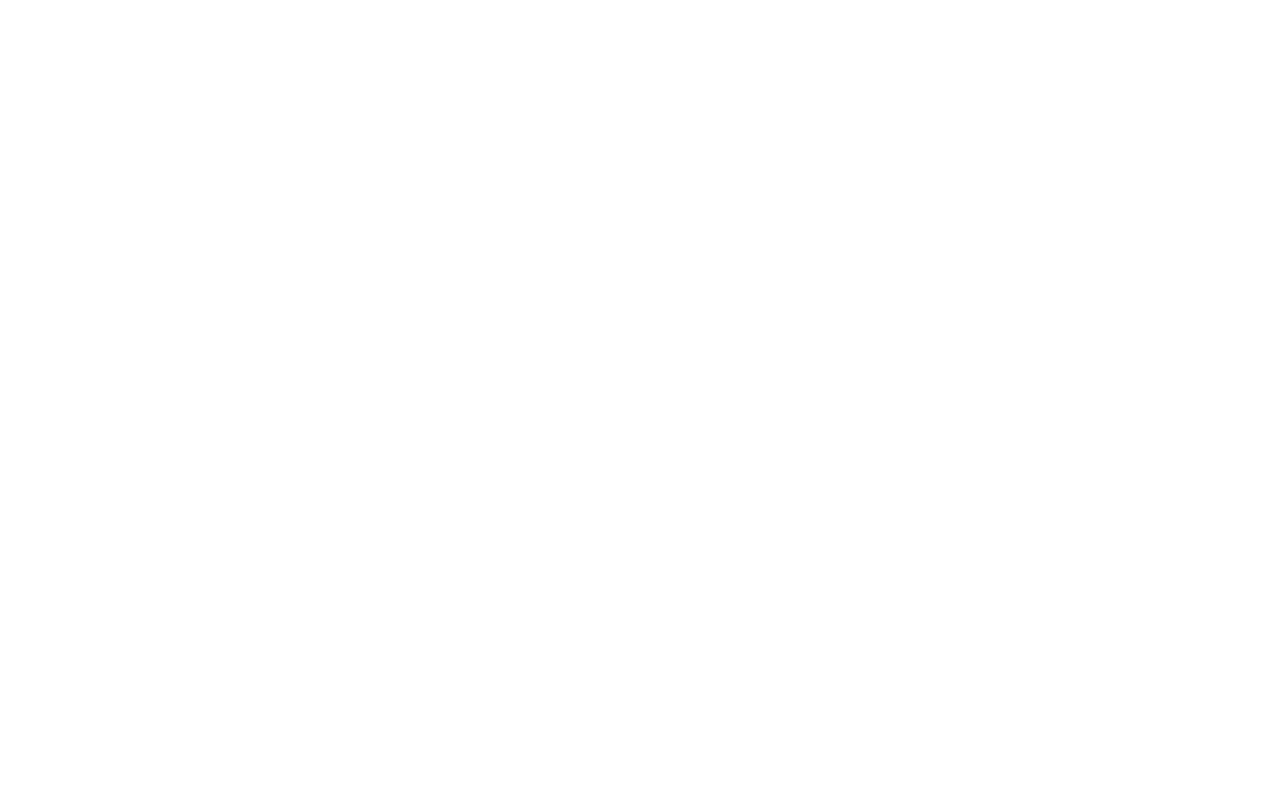
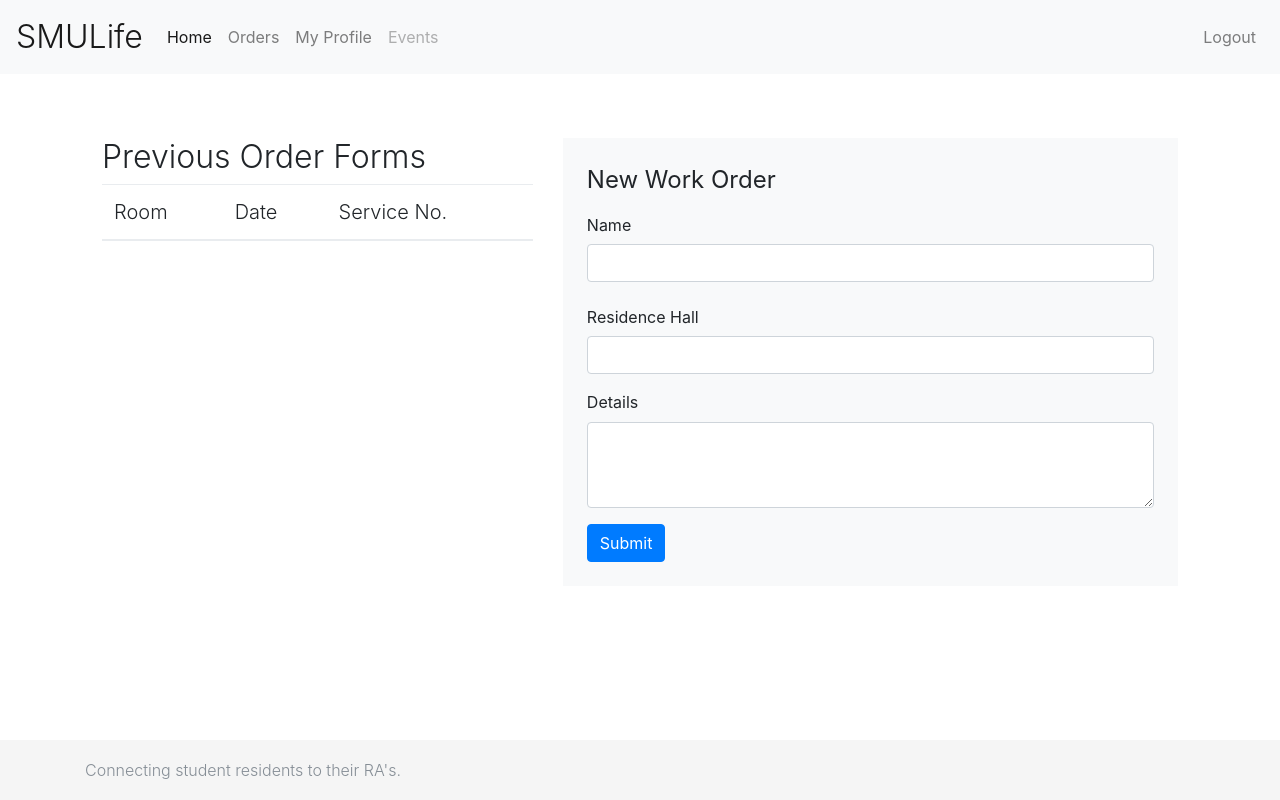
Before and after one commit to austinchenCS/SMULife, an Angular app in the folder frontend/: page /order in a window 1280 px wide. Before the commit this address led to /. Built offline with nearby package versions, Linux system fonts and the light colour scheme.

Commit message:
added really basic work order page

```diff
--- a/frontend/src/app/app.component.css
+++ b/frontend/src/app/app.component.css
@@ -1,6 +1,6 @@
 html {
     position: relative;
-    min-height:100%;
+    height: 100%;
 }
 body {
     margin-bottom: 60px;
--- a/frontend/src/app/components/components-routes.ts
+++ b/frontend/src/app/components/components-routes.ts
@@ -1,10 +1,12 @@
 import { FrontpageComponent } from './frontpage/frontpage.component';
 import { ResidentsPageComponent } from './residents-page/residents-page.component';
 import { ProfileComponent } from './profile/profile.component';
+import { OrderComponent } from './order/order.component';
 import { Routes } from "@angular/router";
 
 export const COMPONENTS_ROUTES : Routes = [
     { path: 'profile', component: ProfileComponent },
     { path: 'residents', component: ResidentsPageComponent },
-    { path: 'frontpage', component: FrontpageComponent }
+    { path: 'frontpage', component: FrontpageComponent },
+    { path: 'order', component: OrderComponent }
 ];
--- a/frontend/src/app/components/components.module.ts
+++ b/frontend/src/app/components/components.module.ts
@@ -9,6 +9,7 @@ import { FormsModule } from '@angular/forms';
 import { RouterModule } from '@angular/router';
 import { DomainModule } from '../domain';
 import { COMPONENTS_ROUTES } from './components-routes';
+import { OrderComponent } from './order/order.component';
 
 @NgModule({
     imports: [
@@ -22,7 +23,8 @@ import { COMPONENTS_ROUTES } from './components-routes';
         FooterComponent,
         FrontpageComponent,
         ProfileComponent,
-        ResidentsPageComponent
+        ResidentsPageComponent,
+        OrderComponent
     ],
     exports: [
     ]
--- a/frontend/src/app/components/header/header.component.html
+++ b/frontend/src/app/components/header/header.component.html
@@ -9,7 +9,7 @@
         <a class="nav-link" href [routerLink]="'/residents'" >Home <span class="sr-only">(current)</span></a>
       </li>
       <li class="nav-item">
-        <a class="nav-link disabled" href [routerLink]="">Orders</a>
+        <a class="nav-link" href [routerLink]="'/order'">Orders</a>
       </li>
       <li class="nav-item">
         <a class="nav-link" href [routerLink]="'/profile'" >My Profile</a>
--- /dev/null
+++ b/frontend/src/app/components/order/order.component.html
@@ -0,0 +1,38 @@
+<app-header></app-header>
+<div class="container jumbotron bg-white mb-0">
+  <div class="row">
+    <div class="col-md-5">
+      <h3 class="display-4" style="font-size:2em;">Previous Order Forms</h3>
+      <table class="table">
+          <thead>
+            <tr>
+              <th class="lead" scope="col"><a>Room</a></th>
+              <th class="lead" scope="col">Date</th>
+              <th class="lead" scope="col">Service No.</th>
+            </tr>
+          </thead>
+          <tbody>
+          </tbody>
+        </table>
+    </div>
+    <div class="col-md-7">
+        <form class="bg-light p-4">
+          <legend>New Work Order</legend>
+          <div class="form-group">
+            <label class="col-form-label" for="workOrderName">Name</label>
+            <input type="text" class="form-control" id="workOrderName" placeholder="">
+          </div>
+          <div class="form-group">
+            <label class="col-form-label" for="workOrderResidence">Residence Hall</label>
+            <input type="text" class="form-control" id="workOrderResidence" placeholder="">
+          </div>
+          <div class="form-group">
+            <label for="workOrderDetails">Details</label>
+            <textarea class="form-control" id="workOrderDetails" rows="3"></textarea>
+          </div>
+          <button type="button" class="btn btn-primary">Submit</button>
+        </form>
+    </div>
+  </div>
+</div>
+<app-footer></app-footer>
--- /dev/null
+++ b/frontend/src/app/components/order/order.component.ts
@@ -0,0 +1,24 @@
+import { Component, OnInit, Input } from '@angular/core';
+import { DatePipe } from '@angular/common';
+import { Student, Ra, WorkOrder } from '../../domain';
+
+@Component({
+  selector: 'app-order',
+  templateUrl: './order.component.html',
+  styleUrls: ['./order.component.css']
+})
+export class OrderComponent implements OnInit {
+  private newWorkOrder = new WorkOrder();
+  private workOrders : WorkOrder[];
+  constructor() {
+   }
+
+  ngOnInit() {
+  }
+  private addWorkOrder() {
+    this.newWorkOrder.date = new Date(Date.now());
+    this.workOrders.push(this.newWorkOrder);
+    this.newWorkOrder = new WorkOrder();
+  }
+
+}
--- a/frontend/src/app/domain/index.ts
+++ b/frontend/src/app/domain/index.ts
@@ -4,5 +4,5 @@ export * from './domain.module';
 // models
 export * from './models/ra';
 export * from './models/event';
-
+export * from './models/workOrder'
 export * from './models/student';
--- /dev/null
+++ b/frontend/src/app/domain/models/workOrder.ts
@@ -0,0 +1,6 @@
+export class WorkOrder {
+    name?: string;
+    dorm?: string;
+    date?: Date;
+    details?: string;
+}
```
Also changed, not shown: frontend/src/app/components/order/order.component.css (added), frontend/src/app/components/profile/profile.component.html (indentation only), 1 other file (tests, documents, lock files or other folders).
